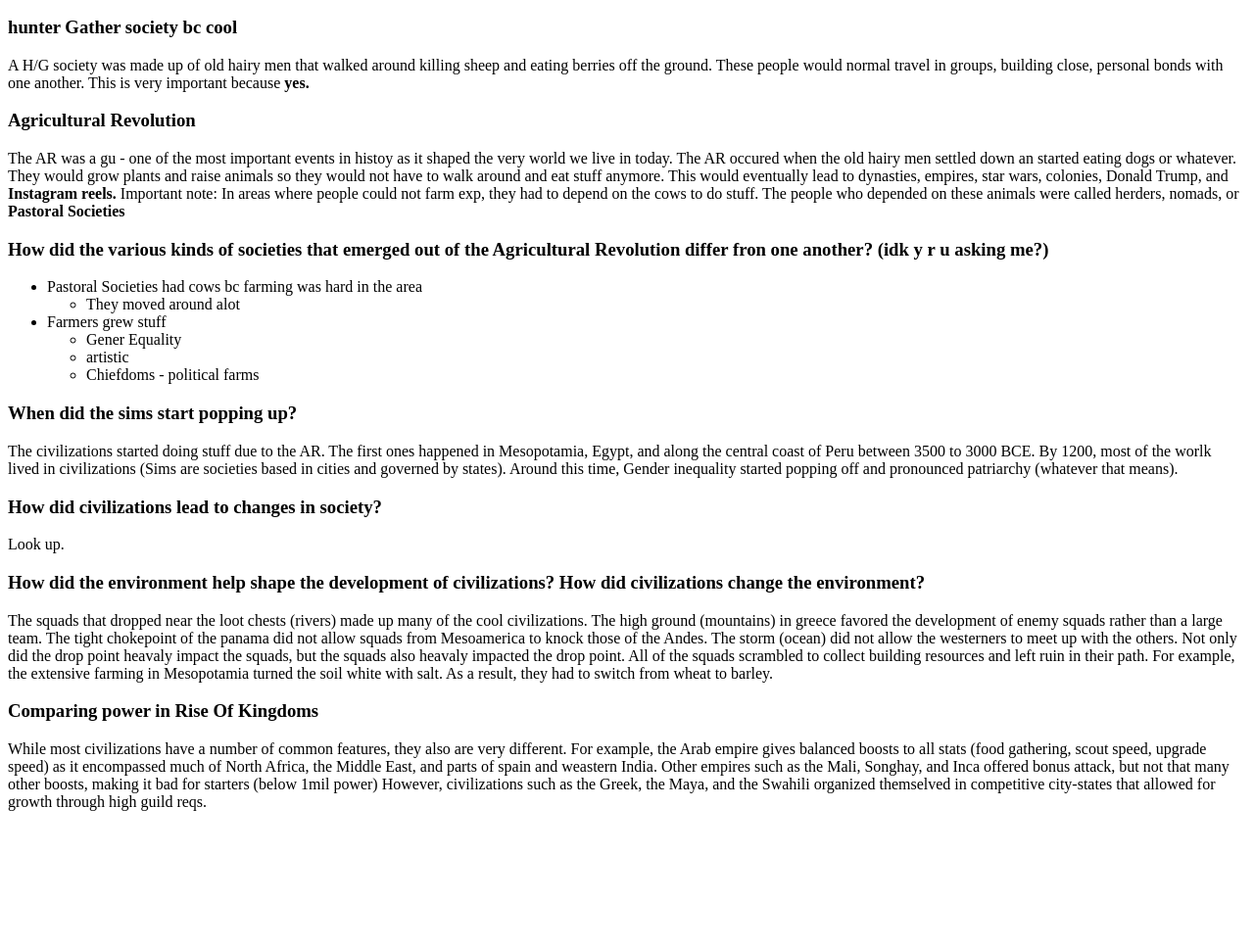
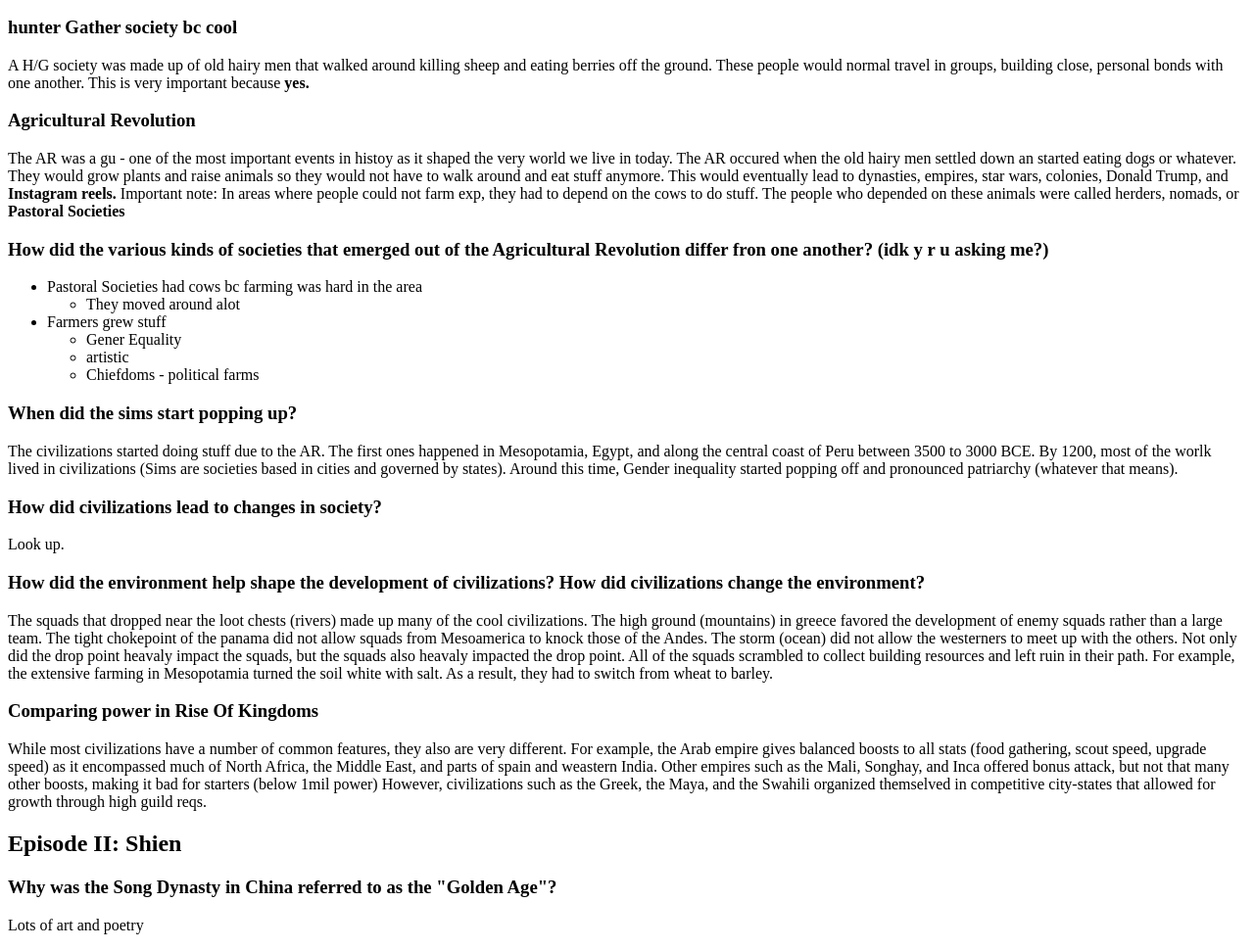
Before and after one commit to Aglet343/WorldNotez.github.io, a plain HTML site: page unit1.html in a window 1280 px wide. Shown: the part 110-1080 px from the top of the page at 98% size. Before the commit the page ends 954 px from the top, so only its background shows below. Drawn offline with Linux system fonts and the light colour scheme.

Commit message:
Some of E2 China

```diff
--- a/unit1.html
+++ b/unit1.html
@@ -38,5 +38,8 @@
     <p>While most civilizations have a number of common features, they also are very different. For example, the Arab empire gives balanced boosts to all stats (food gathering, scout speed, upgrade speed) as it encompassed much of North
         Africa, the Middle East, and parts of spain and weastern India. Other empires such as the Mali, Songhay, and Inca offered bonus attack, but not that many other boosts, making it bad for starters (below 1mil power)
       However, civilizations such as the Greek, the Maya, and the Swahili organized themselved in competitive city-states that allowed for growth through high guild reqs.</p>
+    <h2>Episode II: Shien</h2>
+    <h3>Why was the Song Dynasty in China referred to as the "Golden Age"?</h3>
+    <p>Lots of art and poetry</p>
   </body>
 </html>
```
